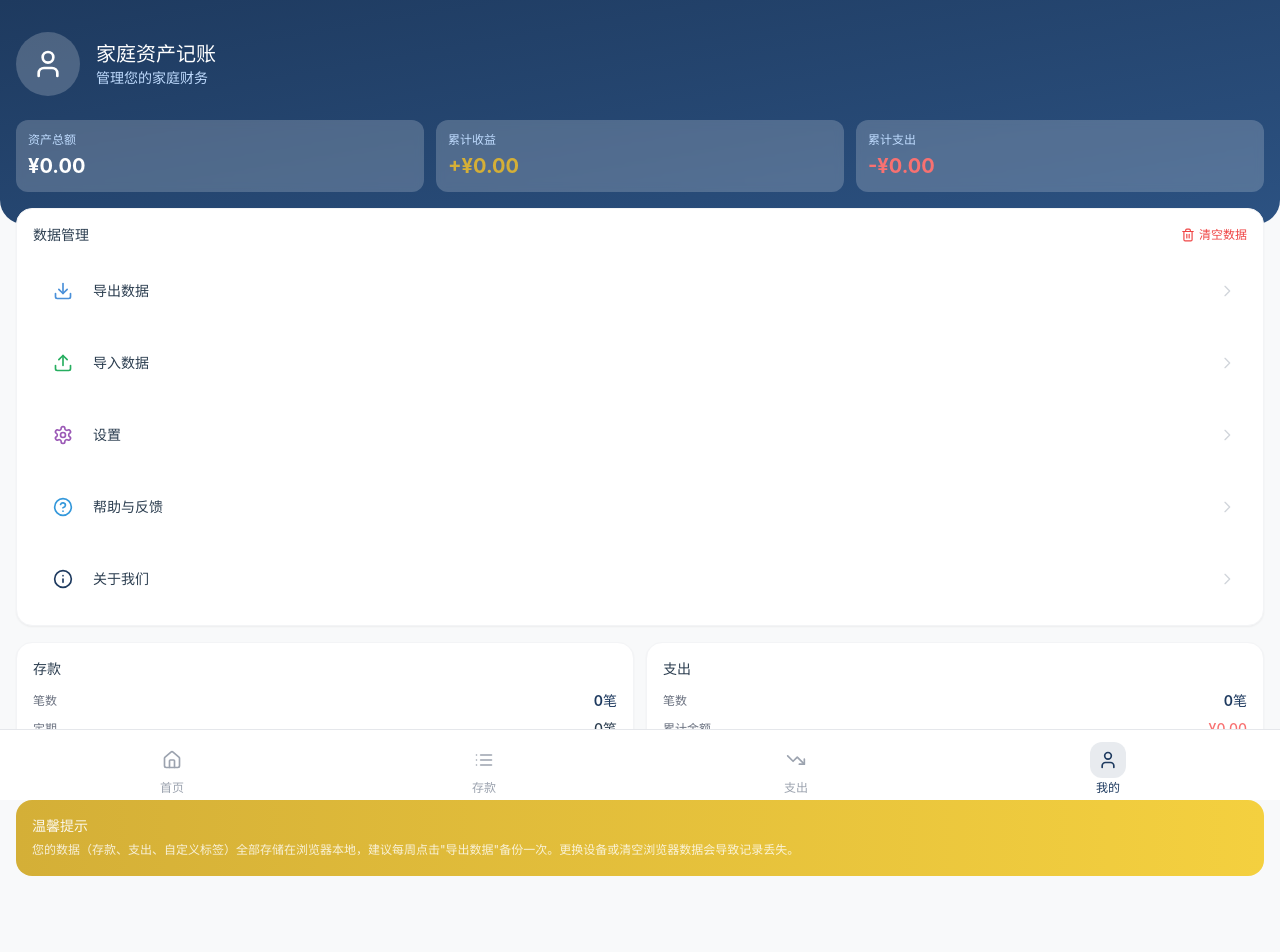
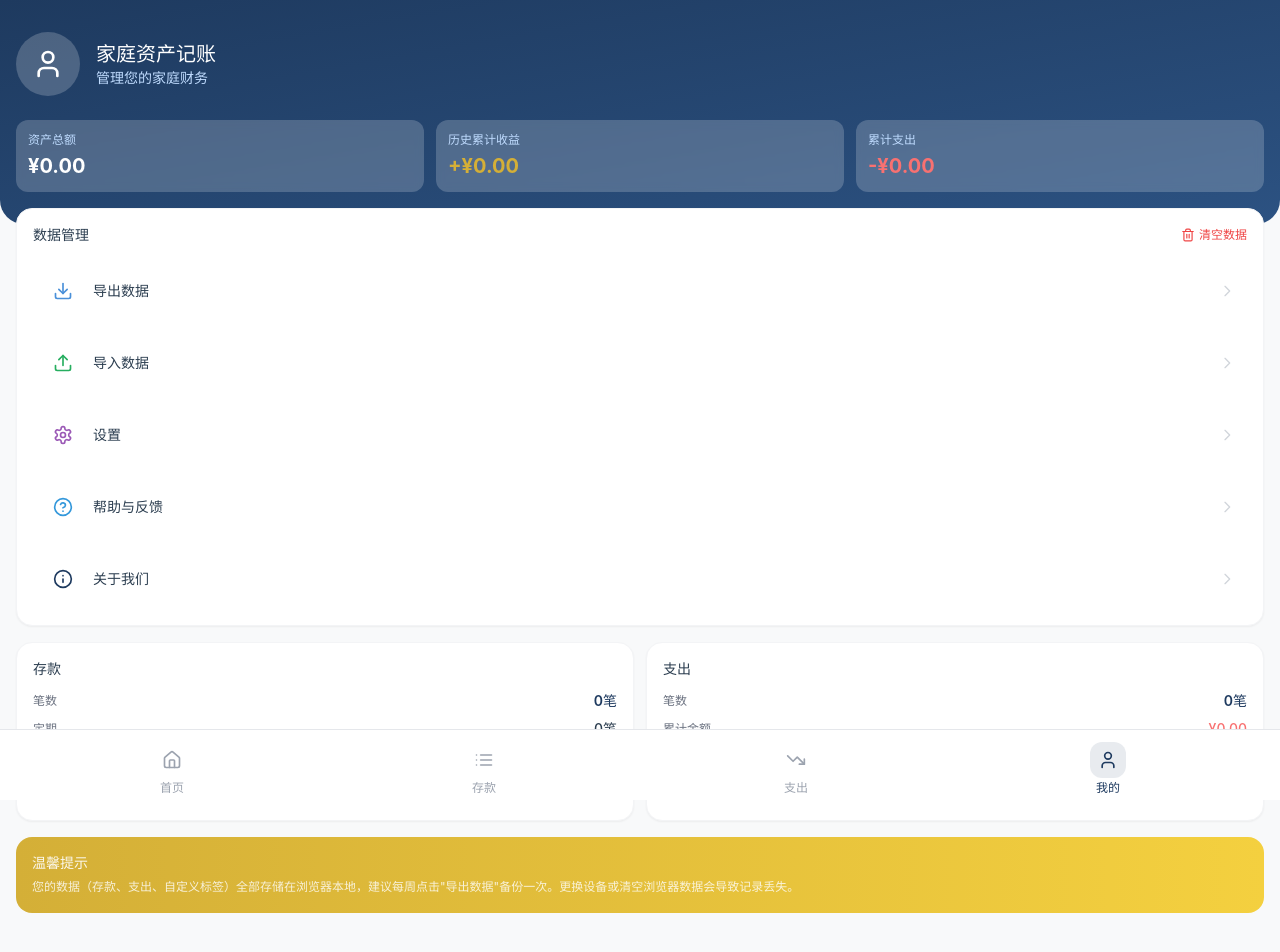
Before and after one commit to ShuTan2/family-assets, a React (Vite) app: page /#/profile in a window 1280 px wide. Shown: the top 952 px of the page. Built offline with nearby package versions, Linux system fonts and the light colour scheme.

Commit message:
Fix: show historical return vs expected return correctly

```diff
--- a/src/pages/Profile.tsx
+++ b/src/pages/Profile.tsx
@@ -9,7 +9,7 @@ const EXPENSES_KEY = 'family_assets_expenses';
 const EXPENSE_TAGS_KEY = 'family_assets_expense_tags';
 
 export function Profile() {
-  const { deposits, loadDeposits } = useDepositStore();
+  const { deposits, loadDeposits, getStatistics } = useDepositStore();
   const { expenses, tags, loadExpenses, loadTags } = useExpenseStore();
   const [showExportModal, setShowExportModal] = useState(false);
   const [exportInfo, setExportInfo] = useState<{
@@ -22,8 +22,10 @@ export function Profile() {
   } | null>(null);
   const [copied, setCopied] = useState(false);
 
-  const totalAmount = deposits.reduce((sum, d) => sum + d.amount, 0);
-  const totalExpectedReturn = deposits.reduce((sum, d) => sum + d.expectedReturn, 0);
+  const stats = getStatistics();
+  const totalAmount = stats.totalAssets;
+  const historicalReturn = stats.historicalReturn;
+  const totalExpectedReturn = stats.totalExpectedReturn;
   const totalExpense = expenses.reduce((sum, e) => sum + e.amount, 0);
   const customTagCount = tags.filter((t) => !t.isSystem).length;
 
@@ -182,8 +184,8 @@ export function Profile() {
             <p className="text-lg sm:text-xl font-bold truncate">{formatCurrencyCompact(totalAmount)}</p>
           </div>
           <div className="bg-white bg-opacity-20 rounded-xl p-3 backdrop-blur-sm min-w-0">
-            <p className="text-xs text-blue-200 mb-1">累计收益</p>
-            <p className="text-lg sm:text-xl font-bold text-[#D4AF37] truncate">+{formatCurrencyCompact(totalExpectedReturn)}</p>
+            <p className="text-xs text-blue-200 mb-1">历史累计收益</p>
+            <p className="text-lg sm:text-xl font-bold text-[#D4AF37] truncate">+{formatCurrencyCompact(historicalReturn)}</p>
           </div>
           <div className="bg-white bg-opacity-20 rounded-xl p-3 backdrop-blur-sm min-w-0">
             <p className="text-xs text-blue-200 mb-1">累计支出</p>
@@ -248,6 +250,10 @@ export function Profile() {
                   {deposits.filter((d) => d.type === 'current').length}笔
                 </span>
               </div>
+              <div className="flex items-center justify-between border-t border-gray-100 pt-2">
+                <span className="text-xs text-gray-500">预计总收益</span>
+                <span className="text-sm font-medium text-[#D4AF37]">{formatCurrencyCompact(totalExpectedReturn)}</span>
+              </div>
             </div>
           </div>
 
@@ -260,7 +266,7 @@ export function Profile() {
               </div>
               <div className="flex items-center justify-between">
                 <span className="text-xs text-gray-500">累计金额</span>
-                <span className="text-sm font-medium text-[#F87171]">{formatCurrency(totalExpense)}</span>
+                <span className="text-sm font-medium text-[#F87171]">{formatCurrencyCompact(totalExpense)}</span>
               </div>
               <div className="flex items-center justify-between">
                 <span className="text-xs text-gray-500">自定义标签</span>
```
